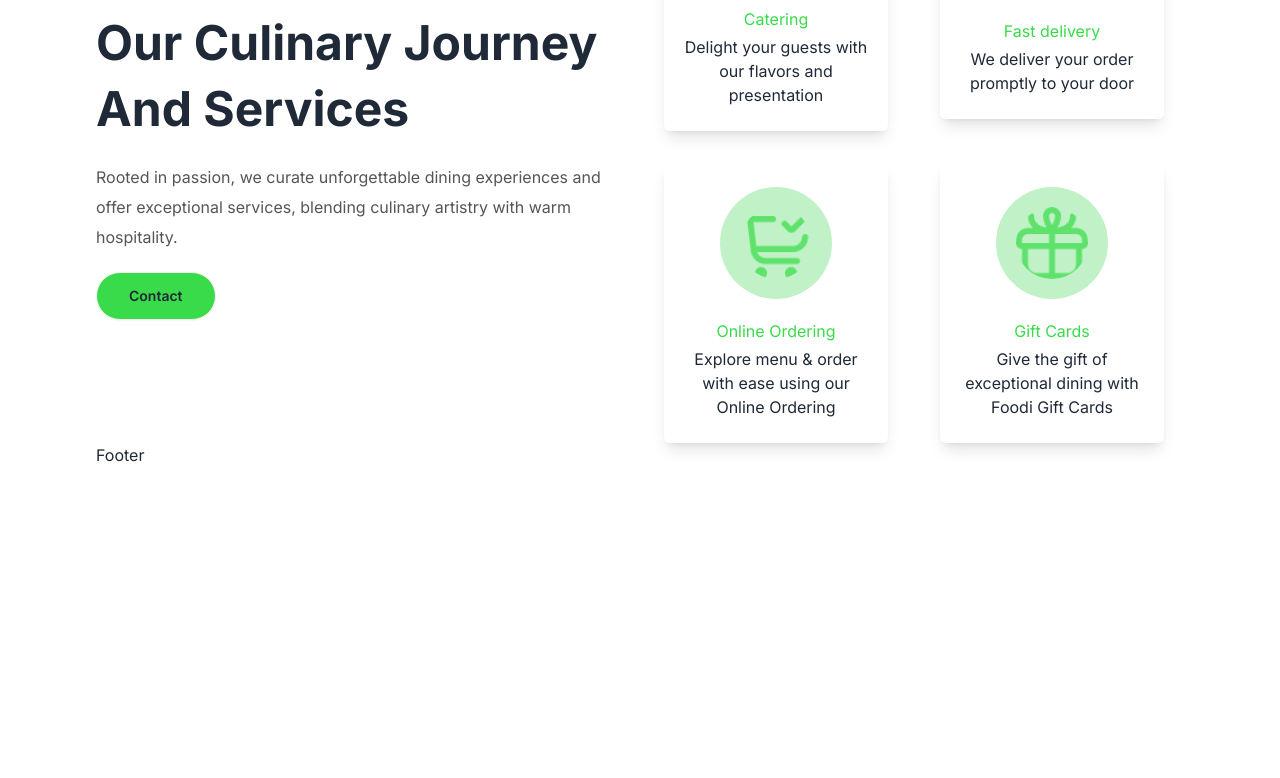
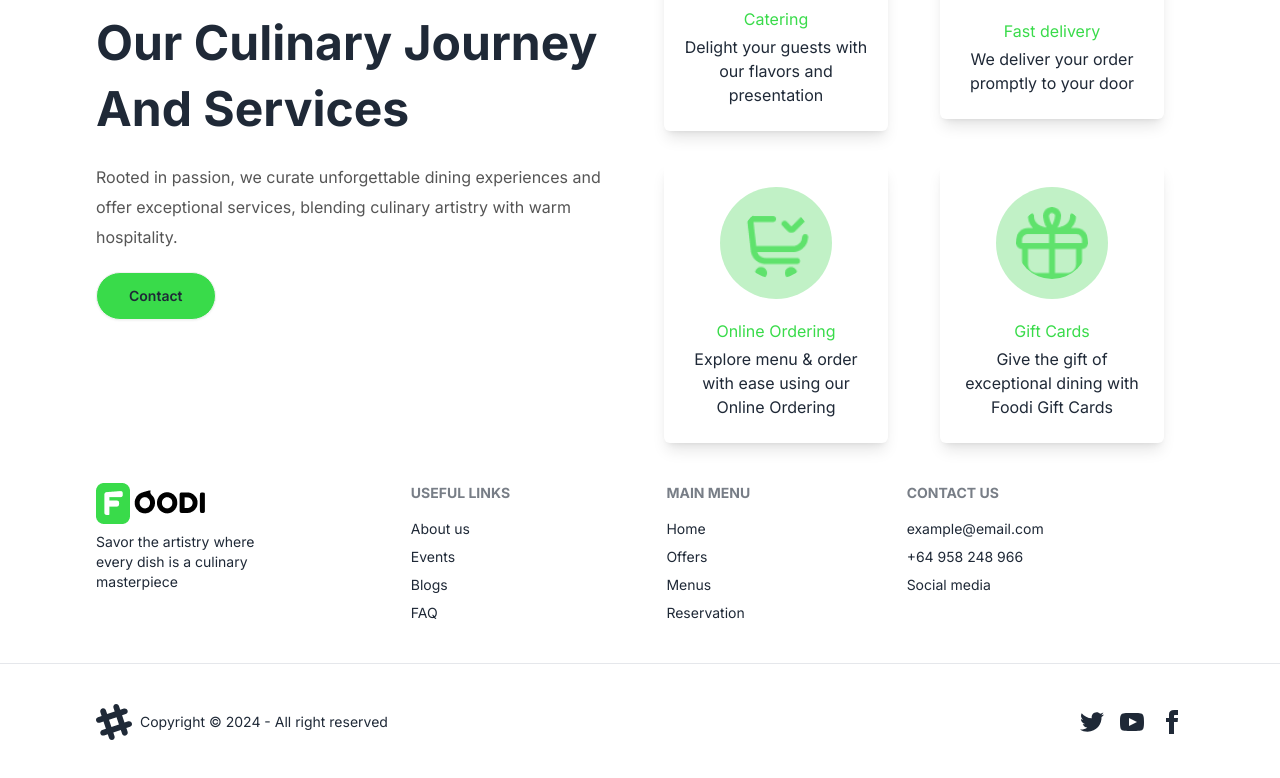
Before and after one commit to Rukunuljoy/Food-ordering-client, a React (Vite) app: page / in a window 1280 px wide. Shown: the part 2905-3683 px from the top of the page. Before the commit the page ends 3372 px from the top, so only its background shows below. Built offline with nearby package versions, Linux system fonts and the light colour scheme.

Commit message:
front page is completed

```diff
--- a/src/components/Footers.jsx
+++ b/src/components/Footers.jsx
@@ -1,11 +1,91 @@
-import React from 'react';
+import React from "react";
 
 const Footers = () => {
-    return (
-        <div className='section-container'>
-            Footer
-        </div>
-    );
+  return (
+    <div>
+      <footer className="footer xl:px-24 py-10 px-4 text-base-content">
+        <aside>
+          <img src="/logo.png" alt="" />
+          <p>
+            Savor the artistry where
+            <br /> every dish is a culinary <br /> masterpiece
+          </p>
+        </aside>
+        <nav>
+          <h6 className="footer-title">Useful links</h6>
+          <a className="link link-hover">About us</a>
+          <a className="link link-hover">Events</a>
+          <a className="link link-hover">Blogs</a>
+          <a className="link link-hover">FAQ</a>
+        </nav>
+        <nav>
+          <h6 className="footer-title">Main Menu</h6>
+          <a className="link link-hover">Home</a>
+          <a className="link link-hover">Offers</a>
+          <a className="link link-hover">Menus</a>
+          <a className="link link-hover">Reservation</a>
+        </nav>
+        <nav>
+          <h6 className="footer-title">Contact Us</h6>
+          <a className="link link-hover">example@email.com</a>
+          <a className="link link-hover">+64 958 248 966</a>
+          <a className="link link-hover">Social media</a>
+        </nav>
+      </footer>
+      <hr />
+      <footer className="footer items-center xl:px-24 py-10 px-4 ">
+        <aside className="items-center grid-flow-col">
+          <svg
+            width="36"
+            height="36"
+            viewBox="0 0 24 24"
+            xmlns="http://www.w3.org/2000/svg"
+            fillRule="evenodd"
+            clipRule="evenodd"
+            className="fill-current"
+          >
+            <path d="M22.672 15.226l-2.432.811.841 2.515c.33 1.019-.209 2.127-1.23 2.456-1.15.325-2.148-.321-2.463-1.226l-.84-2.518-5.013 1.677.84 2.517c.391 1.203-.434 2.542-1.831 2.542-.88 0-1.601-.564-1.86-1.314l-.842-2.516-2.431.809c-1.135.328-2.145-.317-2.463-1.229-.329-1.018.211-2.127 1.231-2.456l2.432-.809-1.621-4.823-2.432.808c-1.355.384-2.558-.59-2.558-1.839 0-.817.509-1.582 1.327-1.846l2.433-.809-.842-2.515c-.33-1.02.211-2.129 1.232-2.458 1.02-.329 2.13.209 2.461 1.229l.842 2.515 5.011-1.677-.839-2.517c-.403-1.238.484-2.553 1.843-2.553.819 0 1.585.509 1.85 1.326l.841 2.517 2.431-.81c1.02-.33 2.131.211 2.461 1.229.332 1.018-.21 2.126-1.23 2.456l-2.433.809 1.622 4.823 2.433-.809c1.242-.401 2.557.484 2.557 1.838 0 .819-.51 1.583-1.328 1.847m-8.992-6.428l-5.01 1.675 1.619 4.828 5.011-1.674-1.62-4.829z"></path>
+          </svg>
+          <p>Copyright © 2024 - All right reserved</p>
+        </aside>
+        <nav className="grid-flow-col gap-4 md:place-self-center md:justify-self-end">
+          <a>
+            <svg
+              xmlns="http://www.w3.org/2000/svg"
+              width="24"
+              height="24"
+              viewBox="0 0 24 24"
+              className="fill-current"
+            >
+              <path d="M24 4.557c-.883.392-1.832.656-2.828.775 1.017-.609 1.798-1.574 2.165-2.724-.951.564-2.005.974-3.127 1.195-.897-.957-2.178-1.555-3.594-1.555-3.179 0-5.515 2.966-4.797 6.045-4.091-.205-7.719-2.165-10.148-5.144-1.29 2.213-.669 5.108 1.523 6.574-.806-.026-1.566-.247-2.229-.616-.054 2.281 1.581 4.415 3.949 4.89-.693.188-1.452.232-2.224.084.626 1.956 2.444 3.379 4.6 3.419-2.07 1.623-4.678 2.348-7.29 2.04 2.179 1.397 4.768 2.212 7.548 2.212 9.142 0 14.307-7.721 13.995-14.646.962-.695 1.797-1.562 2.457-2.549z"></path>
+            </svg>
+          </a>
+          <a>
+            <svg
+              xmlns="http://www.w3.org/2000/svg"
+              width="24"
+              height="24"
+              viewBox="0 0 24 24"
+              className="fill-current"
+            >
+              <path d="M19.615 3.184c-3.604-.246-11.631-.245-15.23 0-3.897.266-4.356 2.62-4.385 8.816.029 6.185.484 8.549 4.385 8.816 3.6.245 11.626.246 15.23 0 3.897-.266 4.356-2.62 4.385-8.816-.029-6.185-.484-8.549-4.385-8.816zm-10.615 12.816v-8l8 3.993-8 4.007z"></path>
+            </svg>
+          </a>
+          <a>
+            <svg
+              xmlns="http://www.w3.org/2000/svg"
+              width="24"
+              height="24"
+              viewBox="0 0 24 24"
+              className="fill-current"
+            >
+              <path d="M9 8h-3v4h3v12h5v-12h3.642l.358-4h-4v-1.667c0-.955.192-1.333 1.115-1.333h2.885v-5h-3.808c-3.596 0-5.192 1.583-5.192 4.615v3.385z"></path>
+            </svg>
+          </a>
+        </nav>
+      </footer>
+    </div>
+  );
 };
 
 export default Footers;
```
